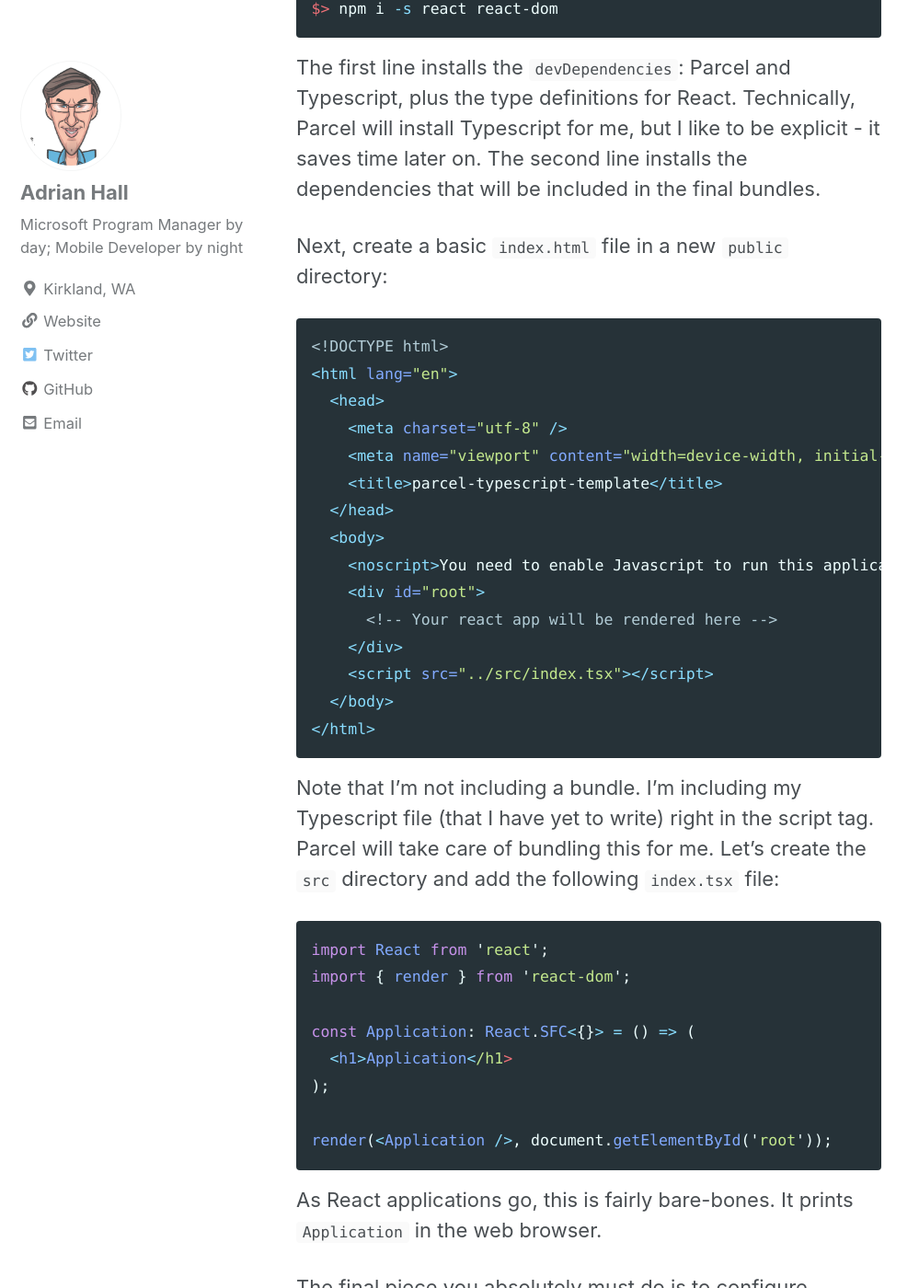
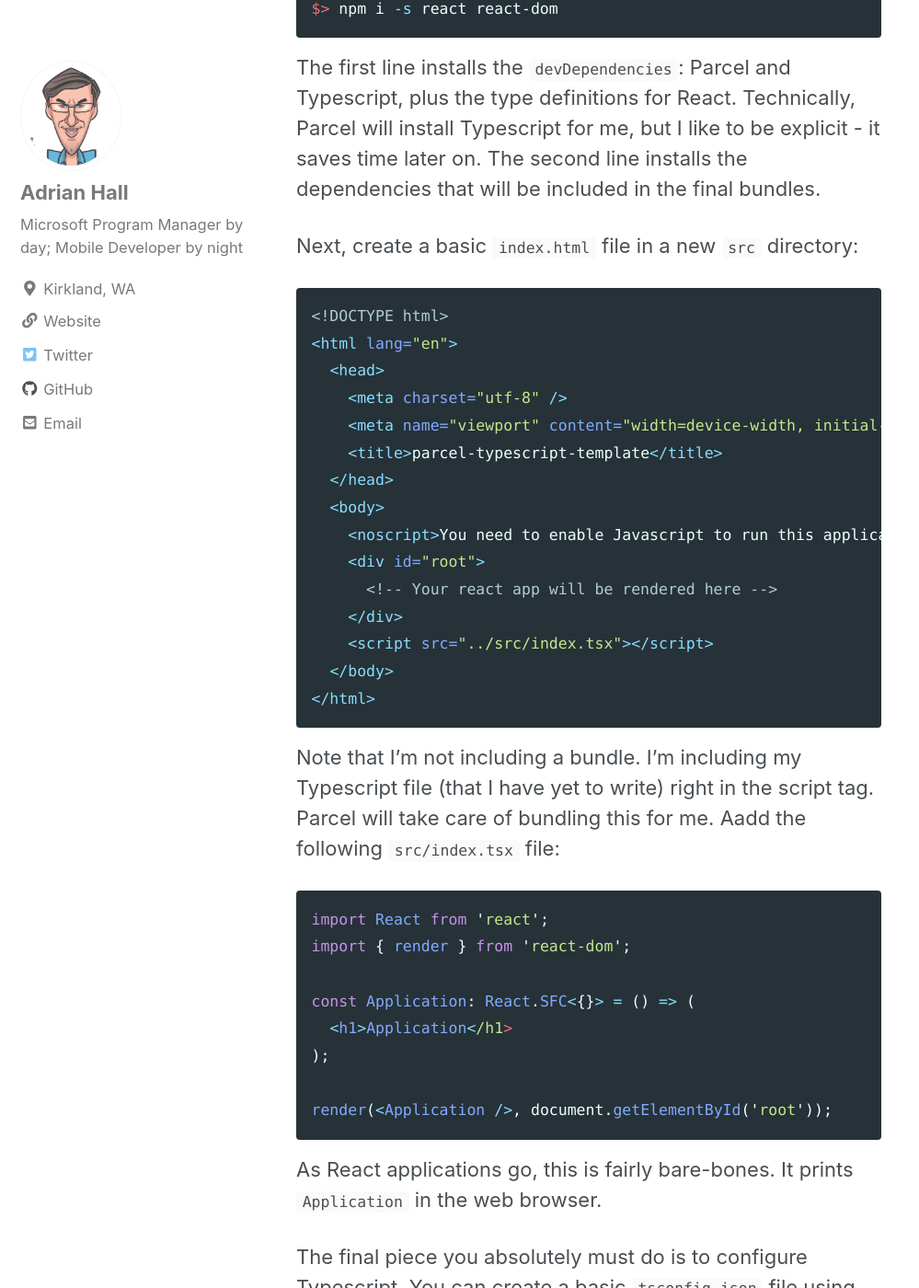
Before and after one commit to adrianhall/adrianhall.github.io, a Jekyll site: the page built from _posts/2020/2020-03-29-parcel-typescript-react.md, in a window 1280 px wide and 1400 px high, scrolled down 2083 px. Shown: the whole window at 92% size, without its empty margins (0-999 px from the left). Built offline with Jekyll 4.4.1, drawn with Linux system fonts in a browser that asks for light colours; nearby versions of some CDN libraries; comment, search, counter and statistics services are not loaded; some of the changed text lies outside the part shown.

Commit message:
Moved index.html to source

````diff
--- a/_posts/2020/2020-03-29-parcel-typescript-react.md
+++ b/_posts/2020/2020-03-29-parcel-typescript-react.md
@@ -43,7 +43,7 @@ $> npm i -s react react-dom
 
 The first line installs the `devDependencies`: Parcel and Typescript, plus the type definitions for React.  Technically, Parcel will install Typescript for me, but I like to be explicit - it saves time later on.  The second line installs the dependencies that will be included in the final bundles.
 
-Next, create a basic `index.html` file in a new `public` directory:
+Next, create a basic `index.html` file in a new `src` directory:
 
 ```html
 <!DOCTYPE html>
@@ -63,7 +63,7 @@ Next, create a basic `index.html` file in a new `public` directory:
 </html>
 ```
 
-Note that I'm not including a bundle.  I'm including my Typescript file (that I have yet to write) right in the script tag.  Parcel will take care of bundling this for me.  Let's create the `src` directory and add the following `index.tsx` file:
+Note that I'm not including a bundle.  I'm including my Typescript file (that I have yet to write) right in the script tag.  Parcel will take care of bundling this for me.  Aadd the following `src/index.tsx` file:
 
 ```typescript
 import React from 'react';
@@ -104,7 +104,7 @@ The final piece you absolutely must do is to configure Typescript.  You can crea
     "baseUrl": "./src",
     /* Maps imports to locations - e.g. ~models will go to ./src/models */
     "paths": {
-      "~*": [ "./*" ]
+      "~/*": [ "./*" ]
     },
     /* List of folders to include type definitions from */
     "typeRoots": [
@@ -125,7 +125,7 @@ Now that I have all the code written, I want to run the application.  Add the fo
 
 ```json
 "scripts": {
-  "start": "parcel public/index.html --open"
+  "start": "parcel src/index.html --open"
 },
 ```
 
@@ -152,9 +152,9 @@ The `rimraf` module allows me to remove a whole directory easily.  The `npm-run-
 ```json
 "scripts": {
   "prebuild": "run-s clean",
-  "build": "parcel build public/index.html --no-source-maps",
+  "build": "parcel build src/index.html --no-source-maps",
   "clean": "rimraf ./dist",
-  "start": "parcel public/index.html --open"
+  "start": "parcel src/index.html --open"
 }
 ```
 
@@ -280,11 +280,11 @@ Now, add some more scripts to the `package.json` to run the linter:
 ```json
 "scripts": {
   "prebuild": "run-s clean lint",
-  "build": "parcel build public/index.html --no-source-maps",
+  "build": "parcel build src/index.html --no-source-maps",
   "clean": "rimraf ./dist",
   "lint": "run-s lint:code",
   "lint:code": "eslint --ext ts,tsx src",
-  "start": "parcel public/index.html --open"
+  "start": "parcel src/index.html --open"
 },
 ```
 
````
Also changed, not shown: _posts/2020/2020-03-31-adding-storybook-to-template.md (+1 -0 lines).
